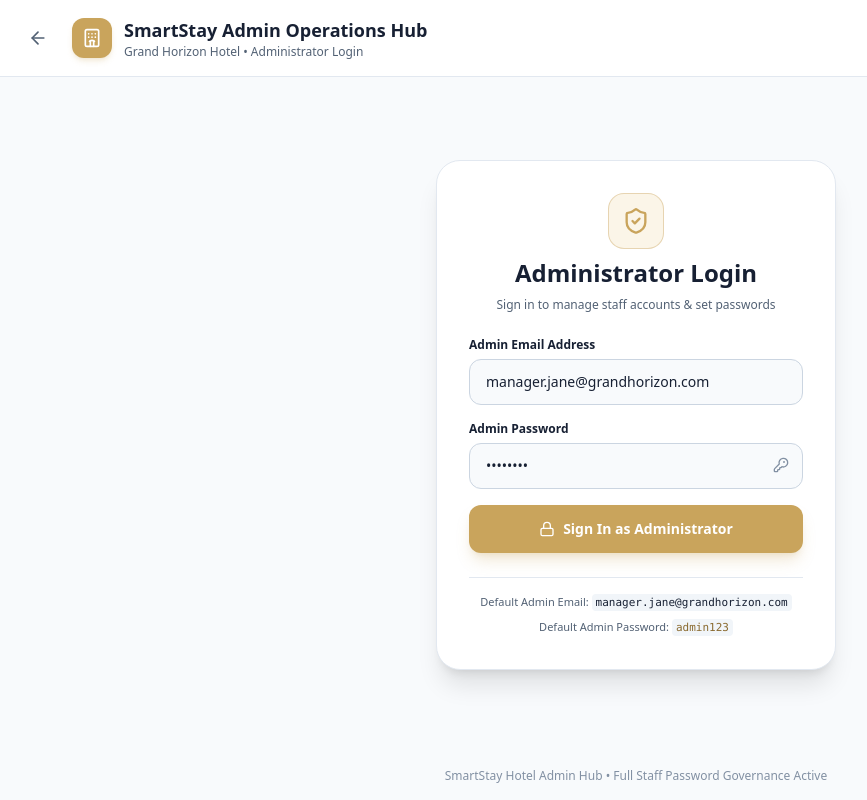
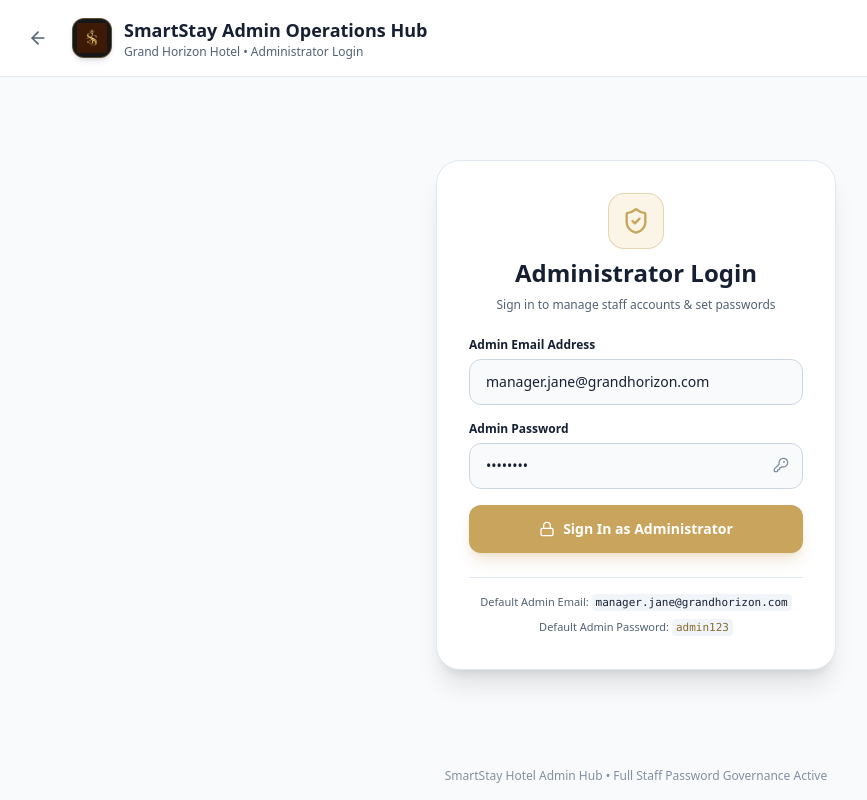
Before and after one commit to elvisborad/SmartStay, a Next.js app: page /admin in a window 1280 px wide. Shown: the whole page, without its empty margins (4-871 px from the left). Built offline with nearby package versions, Linux system fonts and the light colour scheme.

Commit message:
feat: update official SmartStay luxury gold logo across all web pages and components

```diff
--- a/src/app/admin/page.tsx
+++ b/src/app/admin/page.tsx
@@ -271,8 +271,8 @@ export default function AdminAnalyticsPage() {
               <ArrowLeft className="w-5 h-5" />
             </Link>
             <div className="flex items-center gap-3">
-              <div className="w-10 h-10 rounded-xl bg-[#C9A45C] flex items-center justify-center shadow-md shadow-[#C9A45C]/20">
-                <Hotel className="w-5 h-5 text-white" />
+              <div className="w-10 h-10 rounded-xl bg-[#171717] border border-[#C9A45C]/40 flex items-center justify-center shadow-md p-1">
+                <img src="/logo.png" alt="SmartStay Logo" className="w-full h-full object-contain" />
               </div>
               <div>
                 <h1 className="font-bold text-lg text-[#172033]">SmartStay Admin Operations Hub</h1>
@@ -372,8 +372,8 @@ export default function AdminAnalyticsPage() {
             <ArrowLeft className="w-5 h-5" />
           </Link>
           <div className="flex items-center gap-3">
-            <div className="w-10 h-10 rounded-xl bg-[#C9A45C] flex items-center justify-center shadow-md shadow-[#C9A45C]/20">
-              <Hotel className="w-5 h-5 text-white" />
+            <div className="w-10 h-10 rounded-xl bg-[#171717] border border-[#C9A45C]/40 flex items-center justify-center shadow-md p-1">
+              <img src="/logo.png" alt="SmartStay Logo" className="w-full h-full object-contain" />
             </div>
             <div>
               <h1 className="font-bold text-lg text-[#172033] flex items-center gap-2">
--- a/src/app/guest/login/page.tsx
+++ b/src/app/guest/login/page.tsx
@@ -54,8 +54,8 @@ function GuestLoginContent() {
       <div className="max-w-md w-full space-y-6">
         {/* Logo & Welcome Header */}
         <div className="text-center space-y-2">
-          <div className="w-14 h-14 bg-[#0F9F91] rounded-2xl flex items-center justify-center mx-auto shadow-lg shadow-[#0F9F91]/20">
-            <Hotel className="w-8 h-8 text-white" />
+          <div className="w-14 h-14 bg-[#171717] rounded-2xl flex items-center justify-center mx-auto shadow-lg shadow-[#171717]/20 border border-[#C6A15B]/40 p-1.5">
+            <img src="/logo.png" alt="SmartStay Logo" className="w-full h-full object-contain" />
           </div>
           <h1 className="text-2xl font-extrabold tracking-tight text-[#172033]">Grand Horizon Hotel</h1>
           <p className="text-xs text-[#0F9F91] font-bold flex items-center justify-center gap-1.5 uppercase tracking-widest">
--- a/src/app/page.tsx
+++ b/src/app/page.tsx
@@ -79,8 +79,8 @@ export default function Home() {
         <div className="max-w-7xl mx-auto flex items-center justify-between">
           {/* Logo */}
           <div className="flex items-center gap-3">
-            <div className="w-10 h-10 rounded-xl bg-[#171717] flex items-center justify-center shadow-md shadow-[#171717]/20 border border-[#C6A15B]/40">
-              <Hotel className="w-6 h-6 text-[#C6A15B]" />
+            <div className="w-10 h-10 rounded-xl bg-[#171717] flex items-center justify-center shadow-md shadow-[#171717]/20 border border-[#C6A15B]/40 p-1">
+              <img src="/logo.png" alt="SmartStay Logo" className="w-full h-full object-contain" />
             </div>
             <div>
               <h1 className="font-extrabold text-lg tracking-tight text-[#171717] leading-tight">
@@ -591,8 +591,8 @@ export default function Home() {
         <div className="max-w-7xl mx-auto flex flex-col sm:flex-row items-center justify-between gap-4">
           {/* Logo Footer */}
           <div className="flex items-center gap-2.5">
-            <div className="w-7 h-7 rounded-lg bg-[#C6A15B] flex items-center justify-center text-[#171717]">
-              <Hotel className="w-4 h-4" />
+            <div className="w-8 h-8 rounded-lg bg-[#171717] flex items-center justify-center border border-[#C6A15B]/40 p-1">
+              <img src="/logo.png" alt="SmartStay Logo" className="w-full h-full object-contain" />
             </div>
             <div>
               <span className="font-bold text-white">SmartStay</span>
--- a/src/app/scan/page.tsx
+++ b/src/app/scan/page.tsx
@@ -229,8 +229,8 @@ export default function QRScanPage() {
 
       {/* Top Header */}
       <div className="text-center max-w-md mx-auto pt-4 space-y-2">
-        <div className="w-12 h-12 bg-[#171717] rounded-2xl flex items-center justify-center mx-auto shadow-lg shadow-[#171717]/20 border border-[#C6A15B]/40">
-          <Hotel className="w-7 h-7 text-[#C6A15B]" />
+        <div className="w-14 h-14 bg-[#171717] rounded-2xl flex items-center justify-center mx-auto shadow-lg shadow-[#171717]/20 border border-[#C6A15B]/40 p-1.5">
+          <img src="/logo.png" alt="SmartStay Logo" className="w-full h-full object-contain" />
         </div>
         <h1 className="text-2xl font-extrabold tracking-tight text-[#171717]">SmartStay</h1>
         <p className="text-xs text-[#C6A15B] font-bold uppercase tracking-widest">
--- a/src/app/staff/page.tsx
+++ b/src/app/staff/page.tsx
@@ -258,8 +258,8 @@ export default function StaffDashboardPage() {
               <ArrowLeft className="w-5 h-5" />
             </Link>
             <div className="flex items-center gap-3">
-              <div className="w-10 h-10 rounded-xl bg-[#171717] border border-[#C6A15B]/30 flex items-center justify-center shadow-md">
-                <Hotel className="w-5 h-5 text-[#C6A15B]" />
+              <div className="w-10 h-10 rounded-xl bg-[#171717] border border-[#C6A15B]/40 flex items-center justify-center shadow-md p-1">
+                <img src="/logo.png" alt="SmartStay Logo" className="w-full h-full object-contain" />
               </div>
               <div>
                 <h1 className="font-bold text-lg text-[#24211E]">SmartStay Staff Portal</h1>
@@ -370,8 +370,8 @@ export default function StaffDashboardPage() {
             <ArrowLeft className="w-5 h-5" />
           </Link>
           <div className="flex items-center gap-3">
-            <div className="w-10 h-10 rounded-xl bg-[#171717] border border-[#C6A15B]/30 flex items-center justify-center shadow-md">
-              <Hotel className="w-5 h-5 text-[#C6A15B]" />
+            <div className="w-10 h-10 rounded-xl bg-[#171717] border border-[#C6A15B]/40 flex items-center justify-center shadow-md p-1">
+              <img src="/logo.png" alt="SmartStay Logo" className="w-full h-full object-contain" />
             </div>
             <div>
               <h1 className="font-bold text-lg text-[#24211E] flex items-center gap-2">
--- a/src/components/guest/AIChatDrawer.tsx
+++ b/src/components/guest/AIChatDrawer.tsx
@@ -199,8 +199,8 @@ export default function AIChatDrawer({
         {/* Header */}
         <div className="px-5 py-4 bg-[#FFFFFF] border-b border-[#E5DFD5] flex items-center justify-between shadow-xs">
           <div className="flex items-center gap-3">
-            <div className="w-9 h-9 rounded-xl bg-[#171717] border border-[#C6A15B]/30 flex items-center justify-center shadow-md">
-              <Bot className="w-5 h-5 text-[#C6A15B]" />
+            <div className="w-9 h-9 rounded-xl bg-[#171717] border border-[#C6A15B]/40 flex items-center justify-center shadow-md p-1">
+              <img src="/logo.png" alt="SmartStay Logo" className="w-full h-full object-contain" />
             </div>
             <div>
               <h3 className="font-bold text-sm text-[#24211E] flex items-center gap-1.5">
--- a/src/components/guest/GuestHeader.tsx
+++ b/src/components/guest/GuestHeader.tsx
@@ -57,8 +57,8 @@ export default function GuestHeader({
       {/* Top Banner */}
       <div className="max-w-5xl mx-auto px-3 sm:px-4 py-2.5 sm:py-3 flex items-center justify-between gap-2">
         <div className="flex items-center gap-2 sm:gap-3 min-w-0">
-          <div className="w-8 h-8 sm:w-10 sm:h-10 rounded-xl sm:rounded-2xl bg-[#171717] flex items-center justify-center shadow-md shadow-[#171717]/20 border border-[#C6A15B]/40 shrink-0">
-            <Hotel className="w-4 h-4 sm:w-5 sm:h-5 text-[#C6A15B]" />
+          <div className="w-8 h-8 sm:w-10 sm:h-10 rounded-xl sm:rounded-2xl bg-[#171717] flex items-center justify-center shadow-md shadow-[#171717]/20 border border-[#C6A15B]/40 shrink-0 p-1">
+            <img src="/logo.png" alt="SmartStay Logo" className="w-full h-full object-contain" />
           </div>
           <div className="min-w-0">
             <h1 className="font-extrabold text-sm sm:text-base leading-tight flex items-center gap-1.5 text-[#171717] truncate">
--- a/src/components/guest/RoomQRStandeeModal.tsx
+++ b/src/components/guest/RoomQRStandeeModal.tsx
@@ -160,7 +160,7 @@ export default function RoomQRStandeeModal({
         {/* Acrylic Standee Preview Card */}
         <div className="bg-gradient-to-b from-[#F8F5EF] to-[#FFFFFF] border-2 border-[#C6A15B]/40 rounded-3xl p-3 sm:p-5 text-center space-y-2 sm:space-y-3 shadow-sm relative overflow-y-auto flex-1 min-h-0 no-scrollbar">
           <div className="flex items-center justify-center gap-1.5 text-[10px] font-black text-[#C6A15B] uppercase tracking-widest">
-            <Hotel className="w-3.5 h-3.5 text-[#C6A15B]" /> Grand Horizon Hotel
+            <img src="/logo.png" alt="SmartStay Logo" className="w-5 h-5 object-contain rounded-md" /> Grand Horizon Hotel
           </div>
 
           <div>
```
Also changed, not shown: public/logo.png (added), 1 other file (tests, documents, lock files or other folders).
